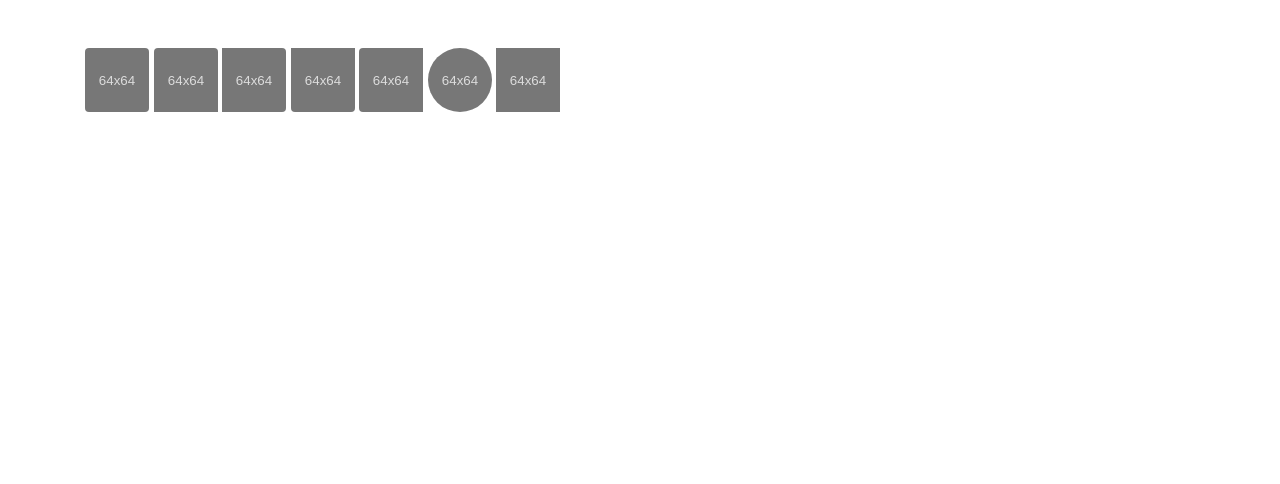
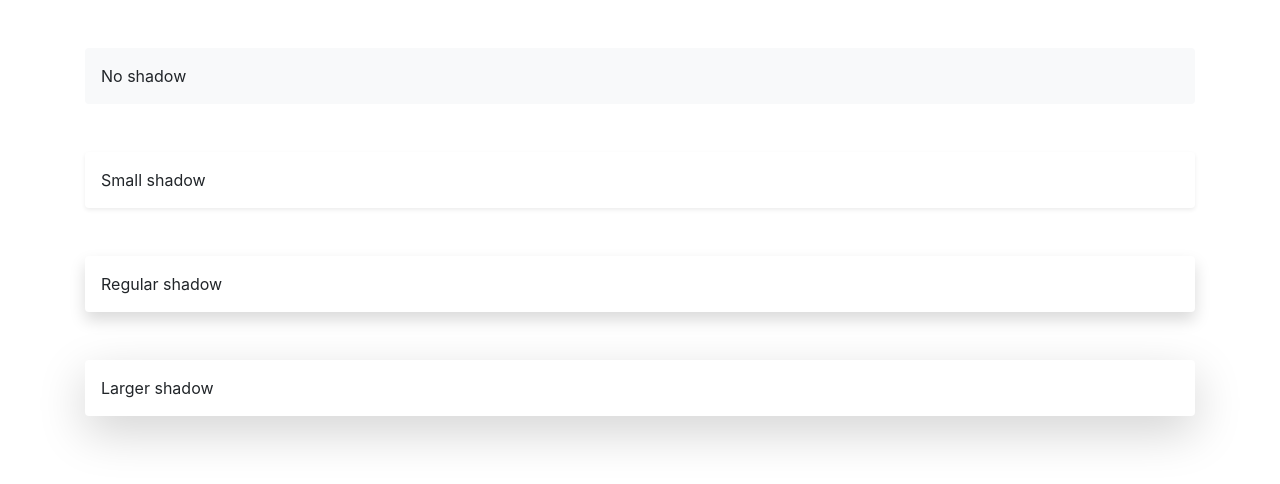
Before and after one commit to devdeck101/bootstrap4-101, a plain HTML site: page index.html in a window 1280 px wide. Drawn offline with nearby package versions, Linux system fonts and the light colour scheme.

Commit message:
#07 - Bootstrap 4 - Sombras

```diff
--- a/index.html
+++ b/index.html
@@ -16,13 +16,10 @@
 
     <div class="container mt-5">
 
-            <img src="img/64.svg" alt="img/64.svg" class="rounded">
-            <img src="img/64.svg" alt="img/64.svg" class="rounded-top">
-            <img src="img/64.svg" alt="img/64.svg" class="rounded-right">
-            <img src="img/64.svg" alt="img/64.svg" class="rounded-bottom">
-            <img src="img/64.svg" alt="img/64.svg" class="rounded-left">
-            <img src="img/64.svg" alt="img/64.svg" class="rounded-circle">
-            <img src="img/64.svg" alt="img/64.svg" class="rounded-0">
+        <div class="shadow-none p-3 mb-5 bg-light rounded">No shadow</div>
+        <div class="shadow-sm p-3 mb-5 bg-white rounded">Small shadow</div>
+        <div class="shadow p-3 mb-5 bg-white rounded">Regular shadow</div>
+        <div class="shadow-lg p-3 mb-5 bg-white rounded">Larger shadow</div>
 
 
     </div>
```
